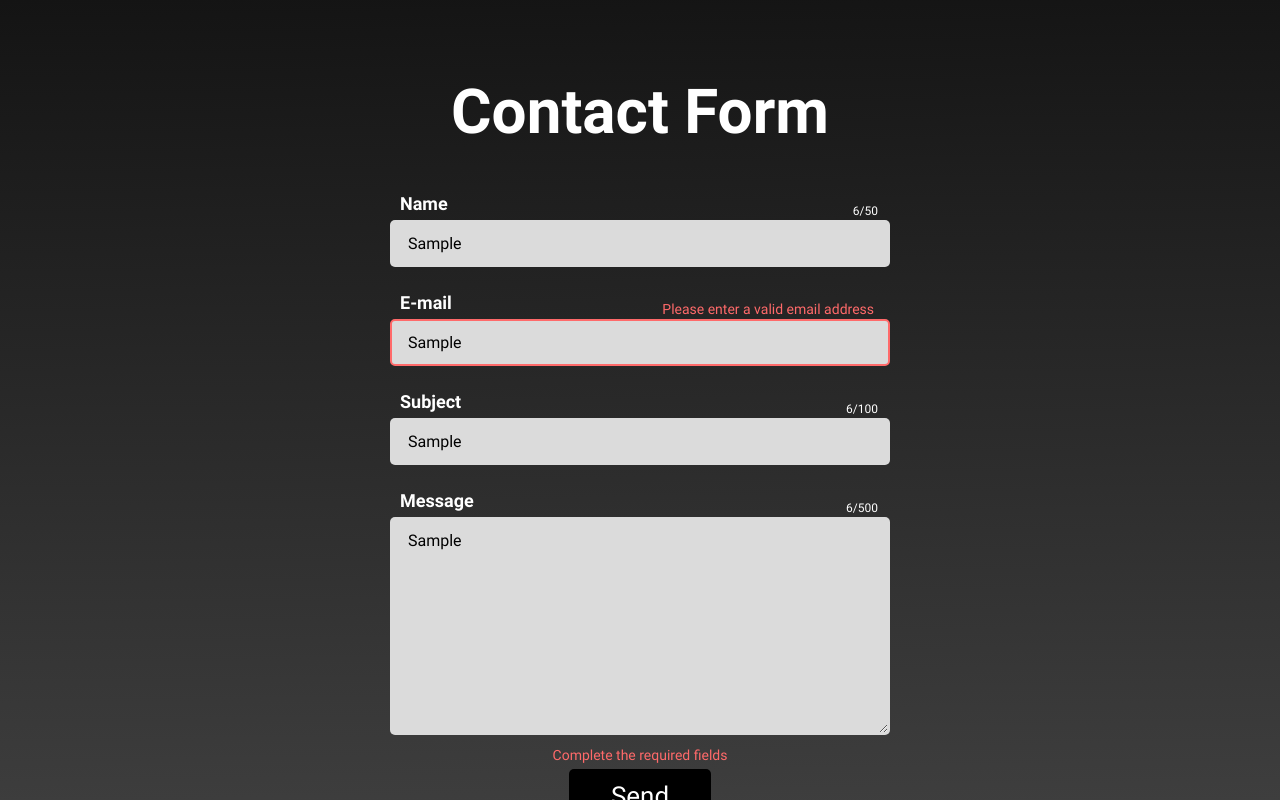
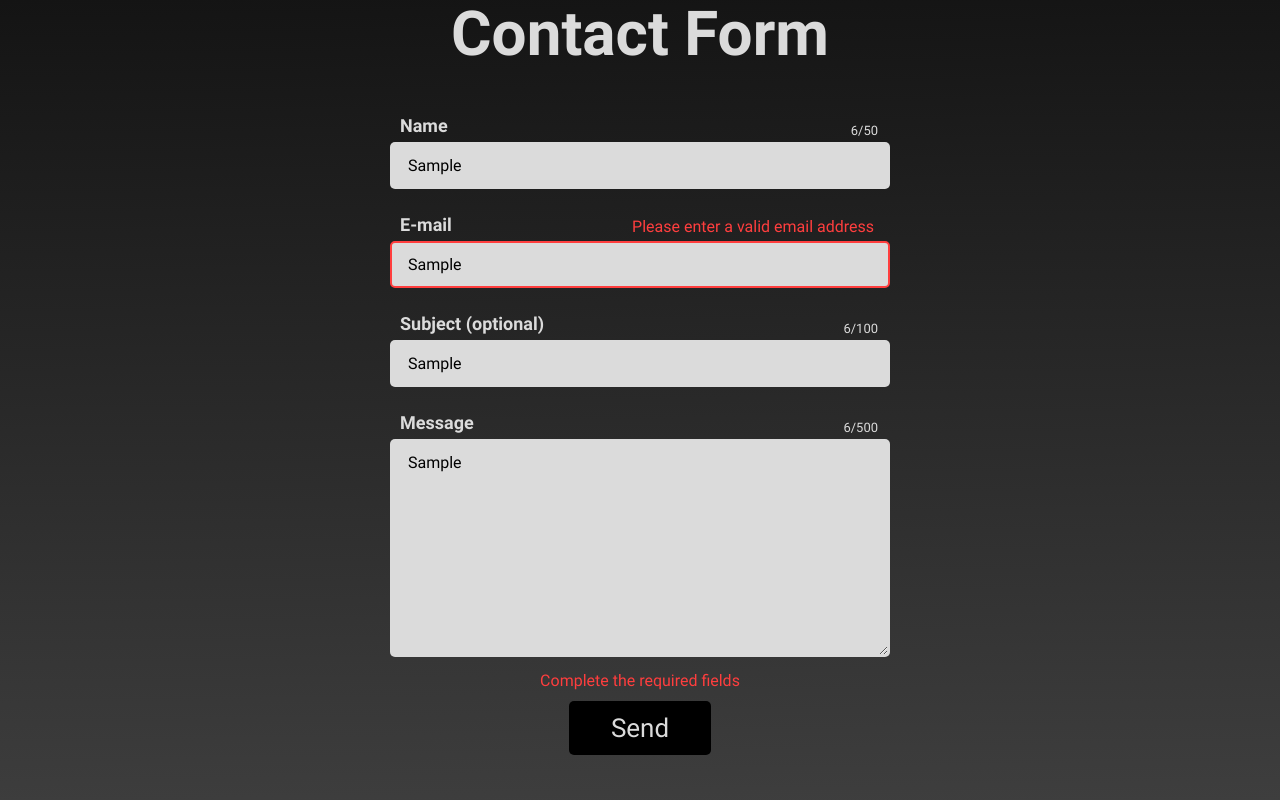
Before and after one commit to karolina-suchomska/contact-form, a Vue app: page / in a window 1280 px wide. Both pictures are taken after typing "Sample", "Sample", "Sample", "Sample" into the empty fields and a click on the button "Send". Built offline with nearby package versions, Linux system fonts and the light colour scheme.

Commit message:
working on style and adding inputText components

```diff
--- a/index.html
+++ b/index.html
@@ -4,7 +4,7 @@
     <meta charset="UTF-8">
     <link rel="icon" href="/favicon.ico">
     <meta name="viewport" content="width=device-width, initial-scale=1.0">
-    <title>Vite App</title>
+    <title>Contact Form</title>
   </head>
   <body>
     <div id="app"></div>
--- /dev/null
+++ b/src/assets/_common.scss
@@ -0,0 +1,35 @@
+@font-face {
+    font-family: 'Roboto';
+    src: url('./fonts/Roboto-Bold.ttf');
+    font-weight: 700;
+    font-display: swap;
+  }
+
+  @font-face {
+    font-family: 'Roboto';
+    src: url('./fonts/Roboto-Regular.ttf');
+    font-weight: 400;
+    font-display: swap;
+  }
+
+  * {
+    box-sizing: border-box;
+    font-family: 'Roboto', serif;
+  }
+
+  body {
+    padding: 0;
+    margin: 0;
+  }
+
+  p {
+    margin: 0;
+  }
+
+  textarea {
+    resize: vertical;
+  }
+
+  button {
+    cursor: pointer;
+  }
--- /dev/null
+++ b/src/assets/_variables.scss
@@ -0,0 +1,4 @@
+$light: #dbdbdb;
+$black: #141414;
+$grey: #3e3e3e;
+$alert: #ff3e3e;
--- a/src/assets/main.scss
+++ b/src/assets/main.scss
@@ -1,41 +1,12 @@
-@font-face {
-  font-family: 'Roboto';
-  src: url('./fonts/Roboto-Bold.ttf');
-  font-weight: 700;
-  font-display: swap;
-}
-
-@font-face {
-  font-family: 'Roboto';
-  src: url('./fonts/Roboto-Regular.ttf');
-  font-weight: 400;
-  font-display: swap;
-}
-
-* {
-  box-sizing: border-box;
-  font-family: 'Roboto', serif;
-}
-
-body {
-  padding: 0;
-  margin: 0;
-}
-
-p {
-  margin: 0;
-}
-
-textarea {
-  resize: vertical;
-}
+@import './variables';
+@import './common';
 
 .app_contact-form {
   width: 100%;
   height: 100vh;
-  background: linear-gradient(359deg, #3e3e3e 0%, #141414 100%);
+  background: linear-gradient(359deg, $grey 0%, $black 100%);
   padding: 20px 10px;
-  color: #fff;
+  color: $light;
   text-align: center;
   overflow: auto;
 
@@ -66,11 +37,12 @@ textarea {
         right: 12px;
         font-size: 11px;
         @media screen and (min-width: 768px) {
-          font-size: 12px;
+          top: 8px;
+          font-size: 13px;
         }
 
         &.max-character {
-          color: #ff6a6a;
+          color: $alert;
         }
       }
 
@@ -80,26 +52,24 @@ textarea {
         right: 47px;
         margin: 0 auto;
         font-size: 11px;
-        color: #ff6a6a;
+        color: $alert;
         @media screen and (min-width: 768px) {
-          font-size: 14px;
-        }
-
-        &.email {
-          right: 16px;
+          top: 3px;
+          right: 56px;
+          font-size: 16px;
         }
       }
 
       &.button {
         @media screen and (min-width: 768px) {
-          margin-top: 30px;
+          margin-top: 40px;
         }
         .error-message {
           top: -18px;
           left: 0;
           right: 0;
           @media screen and (min-width: 768px) {
-            top: -22px;
+            top: -30px;
           }
         }
       }
@@ -115,17 +85,32 @@ textarea {
         }
       }
 
-      .form-input {
+      .input-text {
+        &.email {
+          .error-message {
+            right: 16px;
+          }
+        }
+        input,
+        textarea  {
           width: 100%;
           padding: 12px 16px;
           border-radius: 5px;
           border: 2px solid transparent;
-        background-color: #dbdbdb;
+          background-color: $light;
           font-size: 16px;
           outline: 0;
 
-        &.form-input-error {
-          border: 2px solid #ff6a6a;
+          &:focus {
+            box-shadow: 0 0 3px 3px rgba($light, 0.45);
+          }
+        }
+
+        &.error {
+          input,
+          textarea {
+            border: 2px solid $alert;
+          }
         }
       }
     }
@@ -136,7 +121,7 @@ textarea {
       border: 0;
       border-radius: 5px;
       font-size: 26px;
-      color: #fff;
+      color: $light;
     }
   }
 }
--- /dev/null
+++ b/src/components/InputText.vue
@@ -0,0 +1,85 @@
+<script>
+export default {
+  name: 'InputText',
+  props: {
+    id: {
+      type: String,
+      default: ''
+    },
+    type: {
+      type: String,
+      default: 'input'
+    },
+    name: {
+      type: String,
+      default: ''
+    },
+    modelValue: {
+      type: String,
+      default: ''
+    },
+    maxLength: {
+      type: Number,
+      default: undefined
+    },
+    disabled: {
+      type: Boolean,
+      default: false
+    }
+  },
+  data () {
+    return {
+      showError: false,
+      errorMessage: ''
+    };
+  },
+  methods: {
+    /**
+     * Resets the error state to the default (no error, message content is empty).
+     */
+    clearError() {
+      this.showError = false;
+      this.errorMessage = '';
+    },
+
+    /**
+     * Marks input as having an error. Adds the specified message below it.
+     *
+     * @param {string} message - Message content
+     */
+    setError(message) {
+      this.showError = true;
+      this.errorMessage = message;
+    }
+  }
+};
+</script>
+
+<template>
+  <div
+    class="input-text"
+    :class="{ 'error' : showError }"
+  >
+    <p v-show="showError && errorMessage" class="error-message">
+      {{ errorMessage }}
+    </p>
+    <input
+      v-if="type === 'input'"
+      :id="id"
+      type="text"
+      :maxlength="maxLength"
+      :disabled="disabled"
+      @input="$emit('update:modelValue', $event.target.value)"
+    />
+    <textarea
+      v-else
+      :id="id"
+      :name="name"
+      cols="30"
+      rows="10"
+      :maxlength="maxLength"
+      :disabled="disabled"
+      @input="$emit('update:modelValue', $event.target.value)"
+    />
+  </div>
+</template>
--- a/src/views/ContactForm.vue
+++ b/src/views/ContactForm.vue
@@ -1,6 +1,11 @@
 <script>
+import InputText from '../components/InputText.vue';
+
 export default {
   name: 'ContactForm',
+  components: {
+    InputText
+  },
   data () {
     return {
       form: {
@@ -12,67 +17,90 @@ export default {
       errors: {
         name: false,
         email: false,
-        subject: false,
         message: false
-      },
-      errorsText: {
-        name: '',
-        email: ''
       },
       errorAllFormFields: false
     }
   },
   methods: {
     sendMessage () {
-      this.validation();
+      if (this.validation()) {
+        return 0;
+      }
+
+      console.log(this.form);
     },
+     /**
+     * Resets all error states to default.
+     */
     clearValidation () {
       this.errorAllFormFields = false;
 
-      Object.entries(this.form).forEach(
-        ([key, value]) => {
-          this.errors[key] = false;
-        }
-      );
+      this.$refs.inputTextNameRef.clearError();
+      this.$refs.inputTextEmailRef.clearError();
+      this.$refs.inputTextMessageRef.clearError();
     },
-    async validation () {
+    validation () {
+      let isFormValid = true;
+
       this.clearValidation();
 
       this.validationOfName();
       this.validationOfEmail();
-
-      this.errors.message = this.form.message === '';
+      this.validationOfMessage();
 
       Object.entries(this.errors).forEach(
         ([key, value]) => {
           if (value) {
             this.errorAllFormFields = true;
+            isFormValid = true;
+          } else {
+            isFormValid = false
           }
         }
       );
+
+      return isFormValid;
     },
+     /**
+     * Checks all conditions for field id="name".
+     */
     validationOfName () {
-      if (this.form.name === '') {
-        this.errors.name = true;
-      } else if (this.form.name.length < 5) {
-        this.errors.name = true;
-        this.errorsText.name = 'Name must be at least 5 characters long';
+      this.errors.name = true;
+
+      if (this.form.name.length < 5) {
+        this.$refs.inputTextNameRef.setError(this.form.name === '' ? '' : 'Name must be at least 5 characters long');
       } else {
         this.errors.name = false;
-        this.errorsText.name = '';
+        this.$refs.inputTextNameRef.clearError();
       }
     },
+     /**
+     * Checks all conditions for field id="email".
+     */
     validationOfEmail () {
-      if (this.form.email === '') {
-        this.errors.email = true;
-      } else if (!/^\w+([\.-]?\w+)*@\w+([\.-]?\w+)*(\.\w{2,3})+$/.test(this.form.email)) {
-        this.errors.email = true;
-        this.errorsText.email = 'Please enter a valid email address';
+      this.errors.email = true;
+
+      if (!/^\w+([\.-]?\w+)*@\w+([\.-]?\w+)*(\.\w{2,3})+$/.test(this.form.email)) {
+        this.$refs.inputTextEmailRef.setError(this.form.email === '' ? '' : 'Please enter a valid email address');
       } else {
         this.errors.email = false;
-        this.errorsText.email = '';
+        this.$refs.inputTextEmailRef.clearError();
       }
     },
+     /**
+     * Checks all conditions for field id="message".
+     */
+    validationOfMessage () {
+      this.errors.message = true;
+
+      if (this.form.message === '') {
+        this.$refs.inputTextMessageRef.setError('');
+      } else {
+        this.errors.message = false;
+        this.$refs.inputTextMessageRef.clearError();
+      }
+    }
   }
 };
 </script>
@@ -81,35 +109,34 @@ export default {
     <div class="contact-form-container">
       <form>
         <div class="form-box">
-          <p v-show="errorsText.name" class="error-message">{{ errorsText.name }}</p>
           <span
             class="character-counter"
             :class="{ 'max-character': form.name.length === 50 }"
           >
             {{ form.name.length }}/50
           </span>
-          <label class="form-title-input">Name</label>
-          <input
-            class="form-input"
-            :class="{ 'form-input-error': errors.name }"
-            type="text"
-            maxlength="50"
+          <label for="name" class="form-title-input">Name</label>
+          <InputText
+            id="name"
+            type="input"
             v-model="form.name"
+            :max-length="50"
+            ref="inputTextNameRef"
             @keyup.enter="sendMessage"
             @change="validationOfName"
-          >
+          />
         </div>
         <div class="form-box">
-          <p v-show="errorsText.email" class="error-message email">{{ errorsText.email }}</p>
-          <label class="form-title-input">E-mail</label>
-          <input
-            class="form-input"
-            :class="{ 'form-input-error': errors.email }"
-            type="text"
+          <label for="email" class="form-title-input">E-mail</label>
+          <InputText
+            id="email"
+            type="input"
+            class="email"
             v-model="form.email"
+            ref="inputTextEmailRef"
             @keyup.enter="sendMessage"
             @change="validationOfEmail"
-          >
+          />
         </div>
         <div class="form-box">
           <span
@@ -118,14 +145,14 @@ export default {
           >
             {{ form.subject.length }}/100
           </span>
-          <label class="form-title-input">Subject</label>
-          <input
-            class="form-input"
-            type="text"
-            maxlength="100"
+          <label for="subject" class="form-title-input">Subject (optional)</label>
+          <InputText
+            id="subject"
+            type="input"
             v-model="form.subject"
+            :max-length="100"
             @keyup.enter="sendMessage"
-          >
+          />
         </div>
         <div class="form-box">
           <span
@@ -134,18 +161,15 @@ export default {
           >
             {{ form.message.length }}/500
           </span>
-          <label class="form-title-input">Message</label>
-          <textarea
-            class="form-input"
-            :class="{ 'form-input-error': errors.message }"
-            name="form-message"
-            id="formMessage"
-            cols="30"
-            rows="10"
-            maxlength="500"
+          <label for="message" class="form-title-input">Message</label>
+          <InputText
+            id="message"
+            name="message"
+            type="textarea"
+            :max-length="500"
             v-model="form.message"
-            @change="errors.message = form.message === ''"
-           />
+            ref="inputTextMessageRef"
+          />
         </div>
         <div class="form-box button">
           <p v-show="errorAllFormFields" class="error-message">Complete the required fields</p>
```
Also changed, not shown: 1 other file (tests, documents, lock files or other folders). Lines whose indentation alone changed are shown as unchanged.
